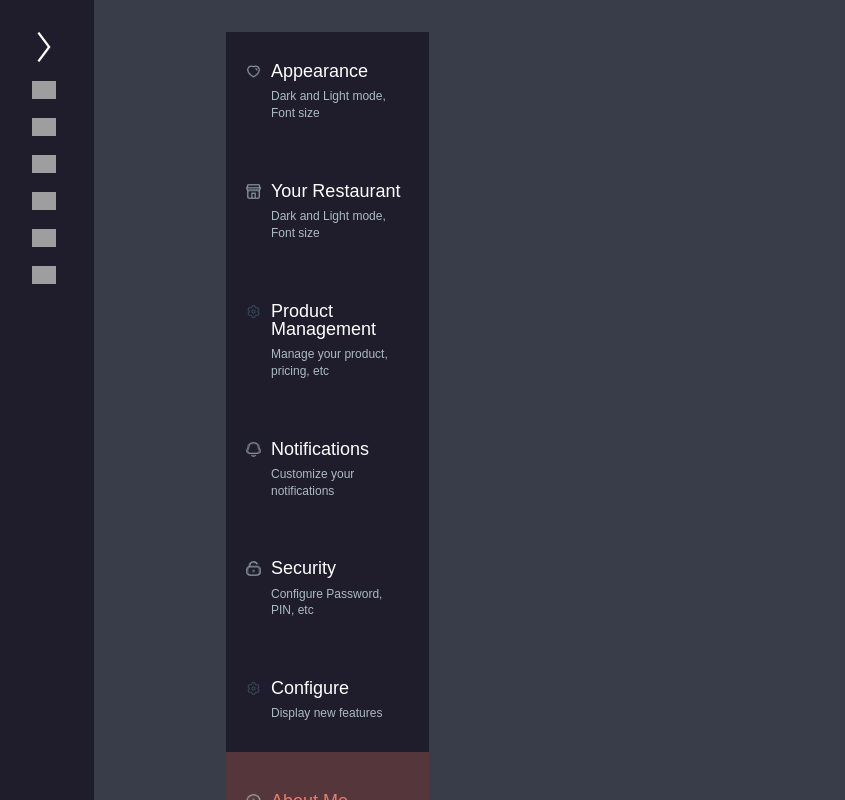
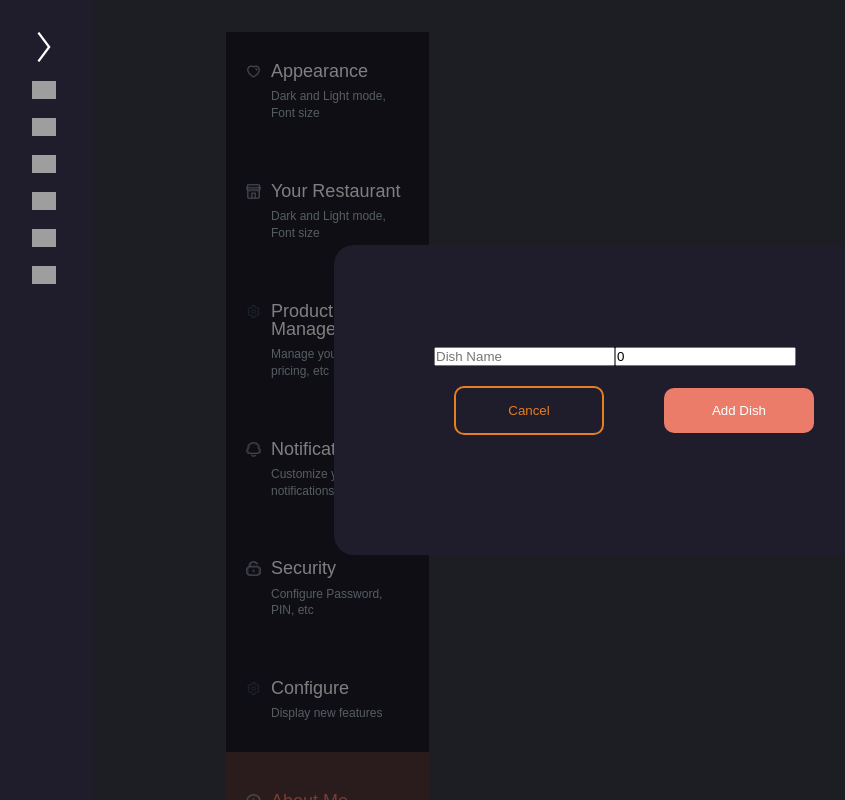
Before and after one commit to alperenustun/food-order-app, a React (Vite) app: page /settings/about-us in a window 1280 px wide. Shown: the top 800 px of the page, without its empty margins (6-851 px from the left). Built offline with nearby package versions, Linux system fonts and the light colour scheme; no server answers; the database is empty; sample sign-in values are in the browser's storage; grey boxes are pictures that could not be loaded.

Commit message:
FO-13 buttons were designed, the color of the modal was changed

```diff
--- /dev/null
+++ b/src/components/Modal/AddDishModal.jsx
@@ -0,0 +1,60 @@
+import { useState } from "react";
+import "./AddDishModal.scss";
+
+function AddDishModal() {
+  const [formData, setFormData] = useState({
+    name: "",
+    price: 0,
+    description: "",
+    category: "",
+    image: "",
+  });
+
+  function handleFormInput(e) {
+    const value =
+      e.target.type === "number" ? parseFloat(e.target.value) : e.target.value;
+    setFormData({
+      ...formData,
+      [e.target.name]: value,
+    });
+  }
+
+  function handleAddDish() {
+    console.log(formData);
+
+    setFormData({
+      name: "",
+      price: 0,
+      description: "",
+      category: "",
+      image: "",
+    });
+  }
+
+  return (
+    <div className="modal-overlay">
+      <div className="modal-container">
+        <input
+          type="text"
+          name="name"
+          placeholder="Dish Name"
+          onChange={handleFormInput}
+          value={formData.name}
+        />
+        <input
+          type="number"
+          name="price"
+          placeholder="Price"
+          onChange={handleFormInput}
+          value={formData.price}
+        />
+        <div className="button-group">
+          <button className="modal-btn">Cancel</button>
+          <button className="add-btn" onClick={handleAddDish}>Add Dish</button>
+        </div>
+      </div>
+    </div>
+  );
+}
+
+export default AddDishModal;
--- /dev/null
+++ b/src/components/Modal/AddDishModal.scss
@@ -0,0 +1,44 @@
+@import "../../styles/abstracts/variables";
+.modal-overlay {
+    position: fixed;
+    top: 0;
+    left: 0;
+    width: 100vw;
+    height: 100vh;
+    background-color: rgba(0, 0, 0, 0.5);
+    z-index: 100;
+    display: flex;
+    justify-content: center;
+    align-items: center;
+    .modal-container{
+      padding: 100px;
+      background-color: $secondary-bg;
+      color: white;
+      border-radius: 20px;
+    }
+    .button-group{
+      display: flex;
+      justify-content: space-between;
+      align-items: center;
+      margin: 20px;
+      gap: 60px;
+    }
+    .modal-btn{
+      border: 2px solid $pending-color;
+      background-color: $secondary-bg;
+      color: $pending-color;
+      width: 150px;
+      padding: 15px;
+      cursor: pointer;
+      border-radius: 10px;
+    }
+    .add-btn{
+      background-color: $accent-color;
+      color: $primary-font-color;
+      width: 150px;
+      padding: 15px;
+      border-radius: 10px;
+      border: none;
+      cursor: pointer;
+    }
+  }
--- a/src/pages/SettingsPage/SettingsPage.jsx
+++ b/src/pages/SettingsPage/SettingsPage.jsx
@@ -1,7 +1,10 @@
+
 import "../SettingsPage/SettingsPage.scss";
 import SettingsSidebar from "@/components/SettingsSidebar/SettingsSidebar";
 import Sidebar from "@/components/Sidebar/Sidebar";
 import ProductsManagement from "@/components/ProductsManagement/ProductsManagement"
+import AddDishModal from "../../components/Modal/AddDishModal";
+
 
 function SettingsPage() {
 
@@ -12,6 +15,7 @@ function SettingsPage() {
       <div className="settings-page">
          <SettingsSidebar />
         <h1>Settings</h1>
+        <AddDishModal />
         <div className="settings-page-content">
           <ProductsManagement />
         </div>
```
Also changed, not shown: 1 other file (tests, documents, lock files or other folders).
